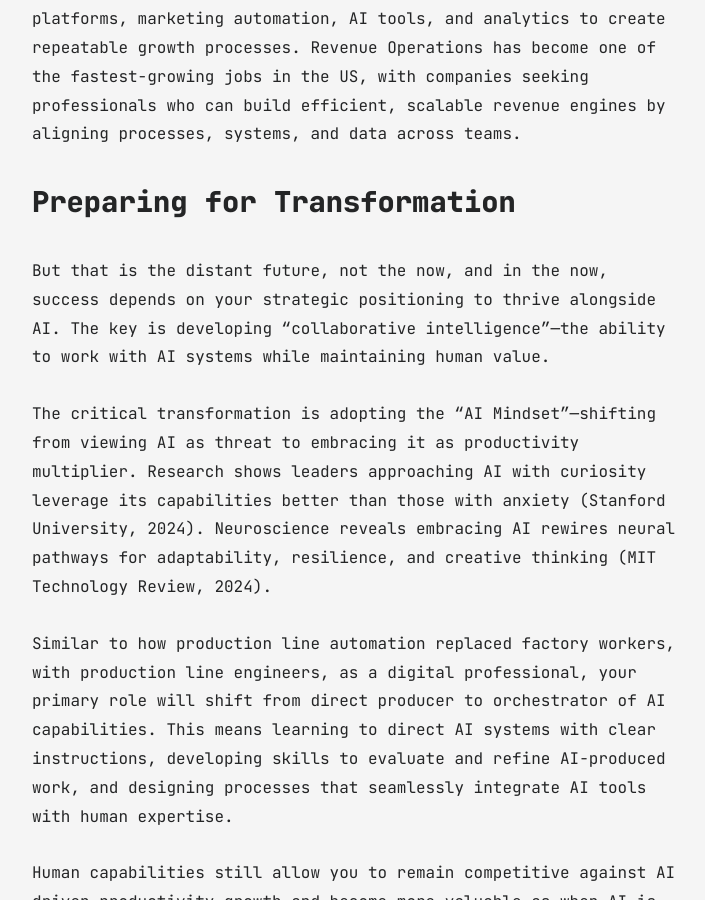
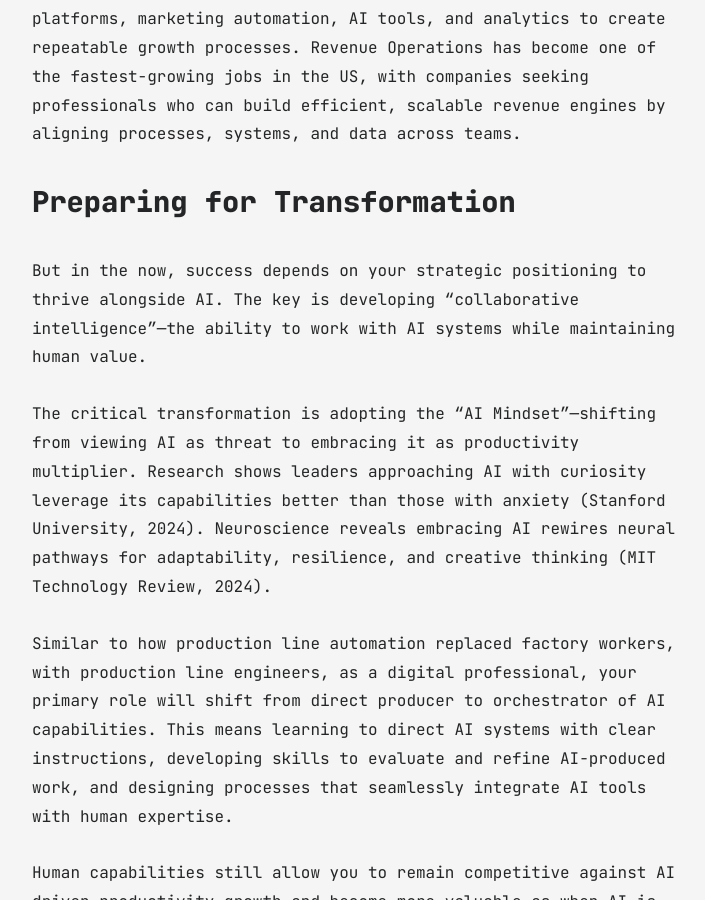
Before and after one commit to dr-robert-li/jekyll-blog, a Jekyll site: the page built from all_collections/_posts/2025-06-19-ai-transformation-guide.md, in a window 1280 px wide and 900 px high, scrolled down 6738 px. Shown: the whole window, without its empty margins (283-988 px from the left). Built offline with Jekyll 4.4.1, drawn with Linux system fonts in a browser that asks for light colours.

Commit message:
ai transformation checklist article

```diff
--- a/all_collections/_posts/2025-06-19-ai-transformation-guide.md
+++ b/all_collections/_posts/2025-06-19-ai-transformation-guide.md
@@ -73,7 +73,7 @@ These positions exist now. About 100 GTM Engineer job listings go live monthly.
 
 ## Preparing for Transformation
 
-But that is the distant future, not the now, and in the now, success depends on your strategic positioning to thrive alongside AI. The key is developing "collaborative intelligence"—the ability to work with AI systems while maintaining human value.
+But in the now, success depends on your strategic positioning to thrive alongside AI. The key is developing "collaborative intelligence"—the ability to work with AI systems while maintaining human value.
 
 The critical transformation is adopting the "AI Mindset"—shifting from viewing AI as threat to embracing it as productivity multiplier. Research shows leaders approaching AI with curiosity leverage its capabilities better than those with anxiety (Stanford University, 2024). Neuroscience reveals embracing AI rewires neural pathways for adaptability, resilience, and creative thinking (MIT Technology Review, 2024).
 
```
